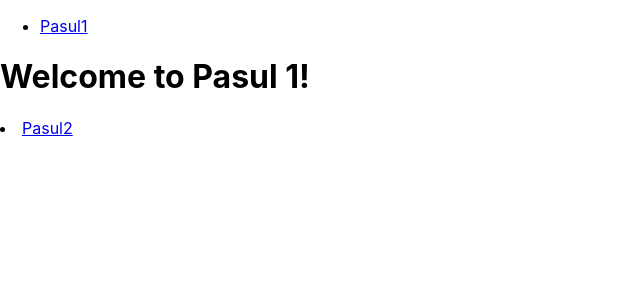
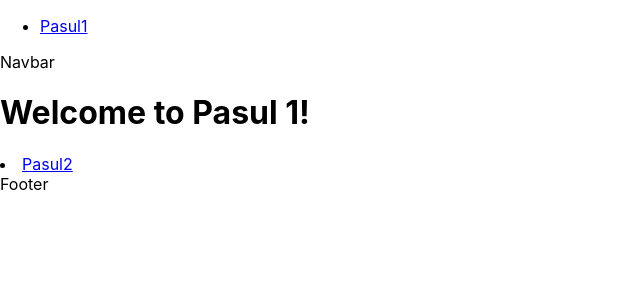
Before and after one commit to Hvdri/hackITall12-10-2022, a React (Create React App) app in the folder frontend/: page /Pasul1 in a window 1280 px wide. Shown: the top 300 px of the page, without its empty margins (0-640 px from the left). Built offline with nearby package versions, Linux system fonts and the light colour scheme.

Commit message:
Added Navbar + Footer

```diff
--- a/frontend/src/components/pasul1/Pasul1.jsx
+++ b/frontend/src/components/pasul1/Pasul1.jsx
@@ -1,15 +1,22 @@
 import React from 'react';
 import { BrowserRouter as Router,Routes, Route, Link } from 'react-router-dom';
 
+import '../../sharepages/footer/Footer';
+import '../../sharepages/navbar/Navbar';
+import Footer from '../../sharepages/footer/Footer';
+import Navbar from '../../sharepages/navbar/Navbar';
+
 function Pasul1 (){
     return (
-    <div>
+      <div>
+      <Navbar />
         <h1>Welcome to Pasul 1!</h1>
 
 
         <li>
           <Link to="/Pasul2">Pasul2</Link>
         </li>
+        <Footer />
     </div>
     );
 
--- /dev/null
+++ b/frontend/src/sharepages/footer/Footer.jsx
@@ -0,0 +1,9 @@
+import React from 'react'
+
+function Footer() {
+  return (
+    <div>Footer</div>
+  )
+}
+
+export default Footer
--- /dev/null
+++ b/frontend/src/sharepages/navbar/Navbar.jsx
@@ -0,0 +1,9 @@
+import React from 'react'
+
+function Navbar() {
+  return (
+    <div>Navbar</div>
+  )
+}
+
+export default Navbar
```
Also changed, not shown: frontend/src/sharepages/footer/Footer.css (added), frontend/src/sharepages/navbar/Navbar.css (added).
